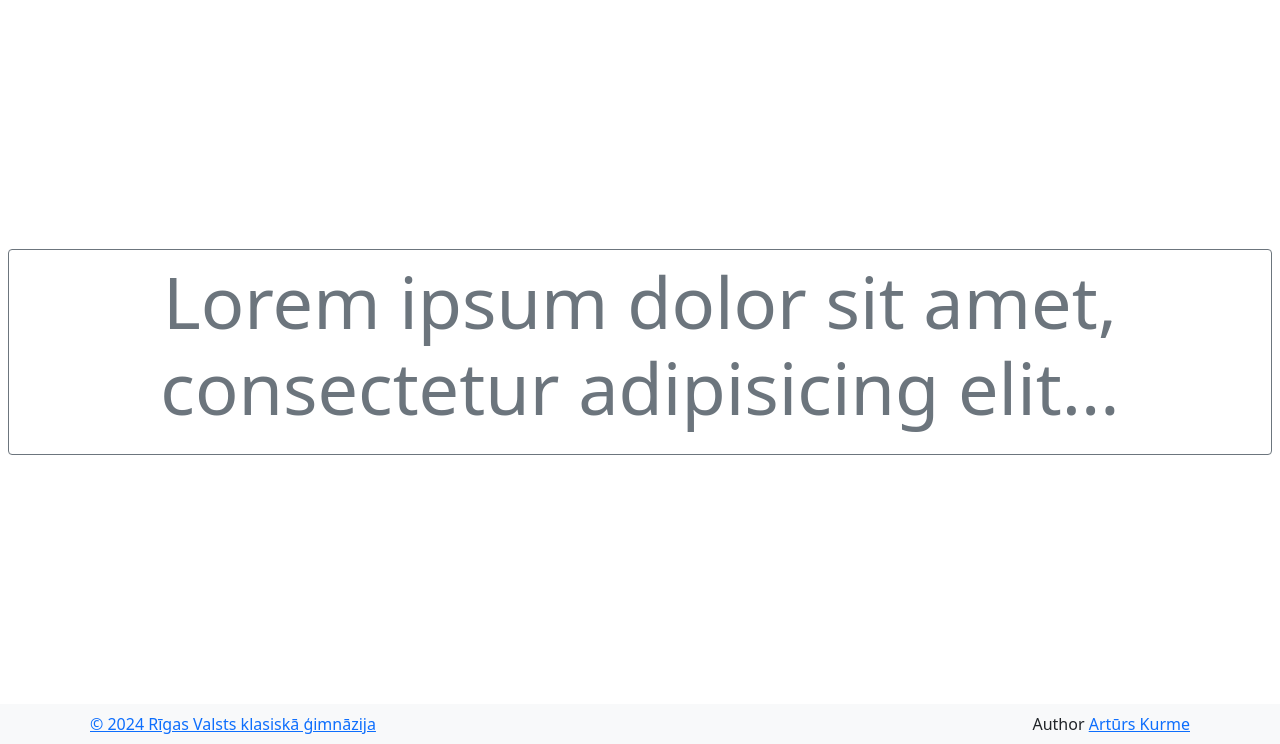
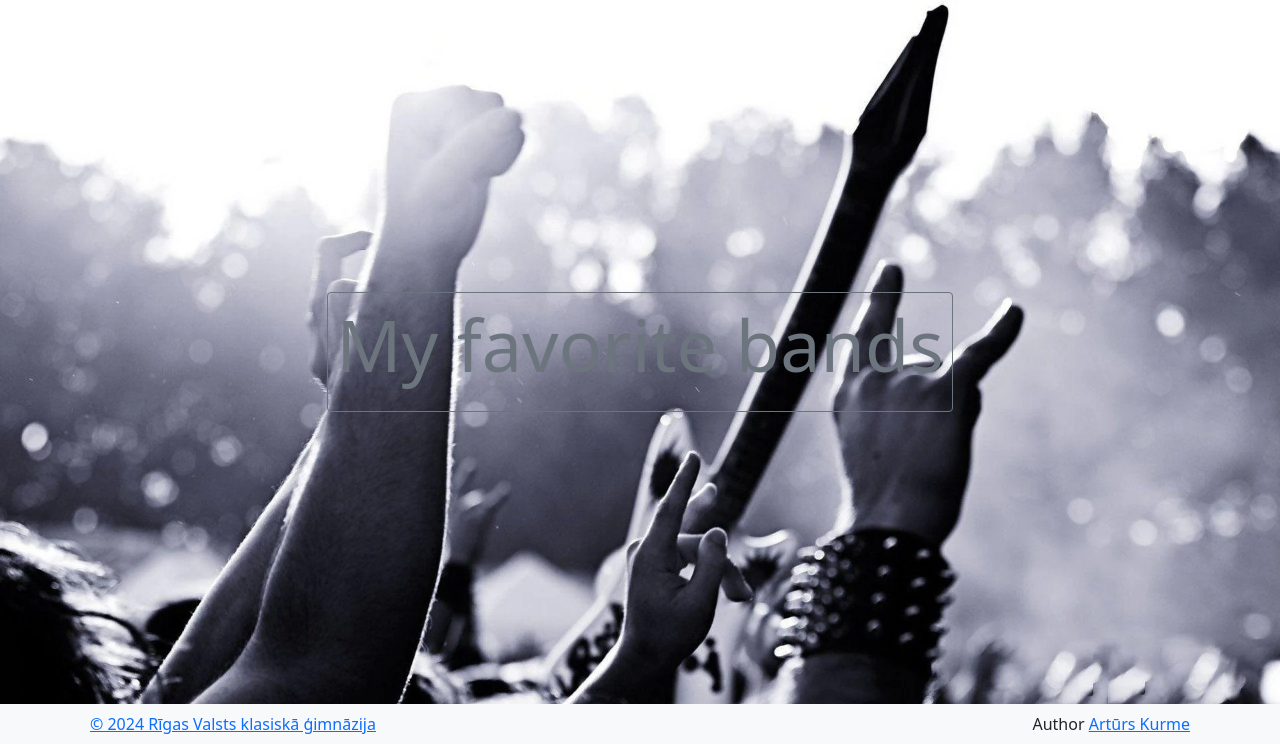
Before and after one commit to ArturKurme/exam, a Flask app: page / in a window 1280 px wide. Shown: the part 56-800 px from the top of the page. Run offline with Flask 3, Linux system fonts and the light colour scheme.

Commit message:
Main page backgrounf

```diff
--- /dev/null
+++ b/static/css/main_page.css
@@ -0,0 +1,5 @@
+.main-bg {
+    background: url('/static/images/main_logo_image.jpg') no-repeat;
+    background-size: cover;
+    background-position: center;
+}
--- a/templates/main.html
+++ b/templates/main.html
@@ -1,8 +1,11 @@
 {% extends "base.html" %}
+{% block css %}
+    <link href="/static/css/main_page.css" rel="stylesheet">
+{% endblock %}
 {% block content %}
-    <div class="p-2 h-100 d-flex justify-content-center align-items-center">
+    <div class="p-2 h-100 d-flex justify-content-center align-items-center main-bg" >
         <div class="p-2 display-2 text-center text-secondary rounded border border-secondary">
-            <p>Lorem ipsum dolor sit amet, consectetur adipisicing elit...</p>
+            <p>My favorite bands</p>
         </div>
     </div>
 {% endblock %}
```
Also changed, not shown: static/images/main_logo_image.jpg (added).
